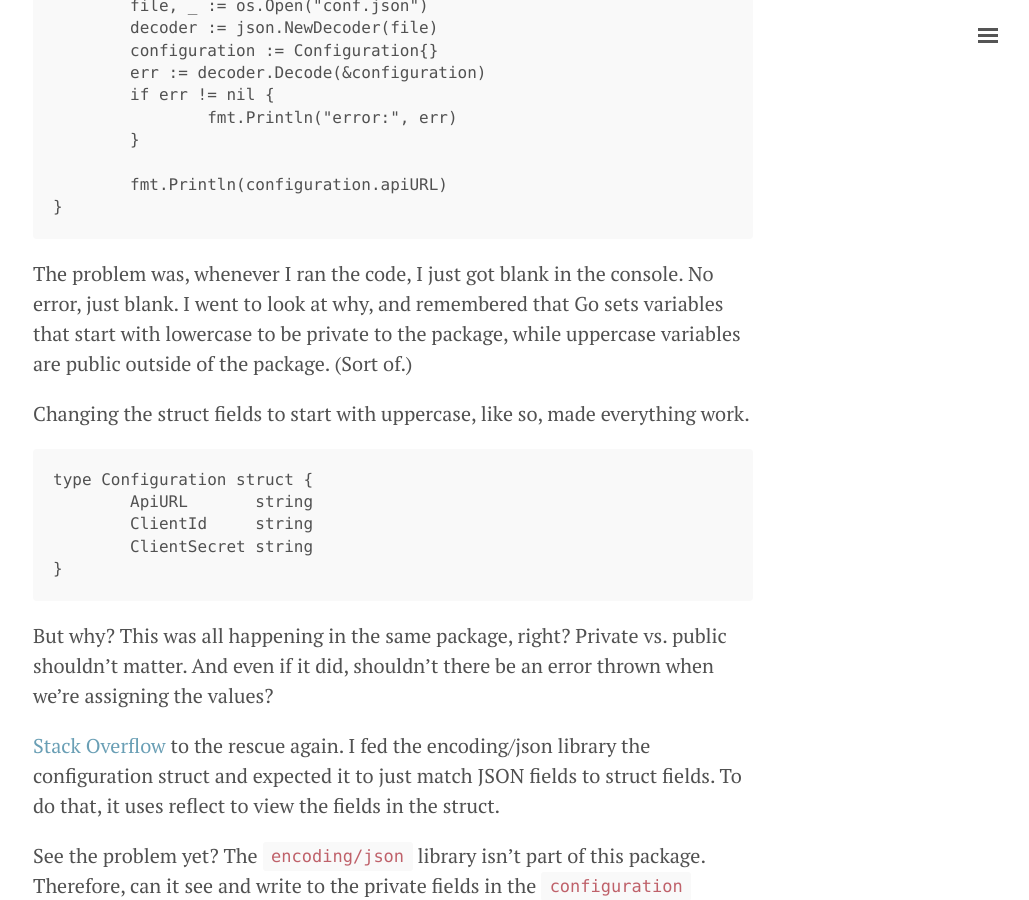
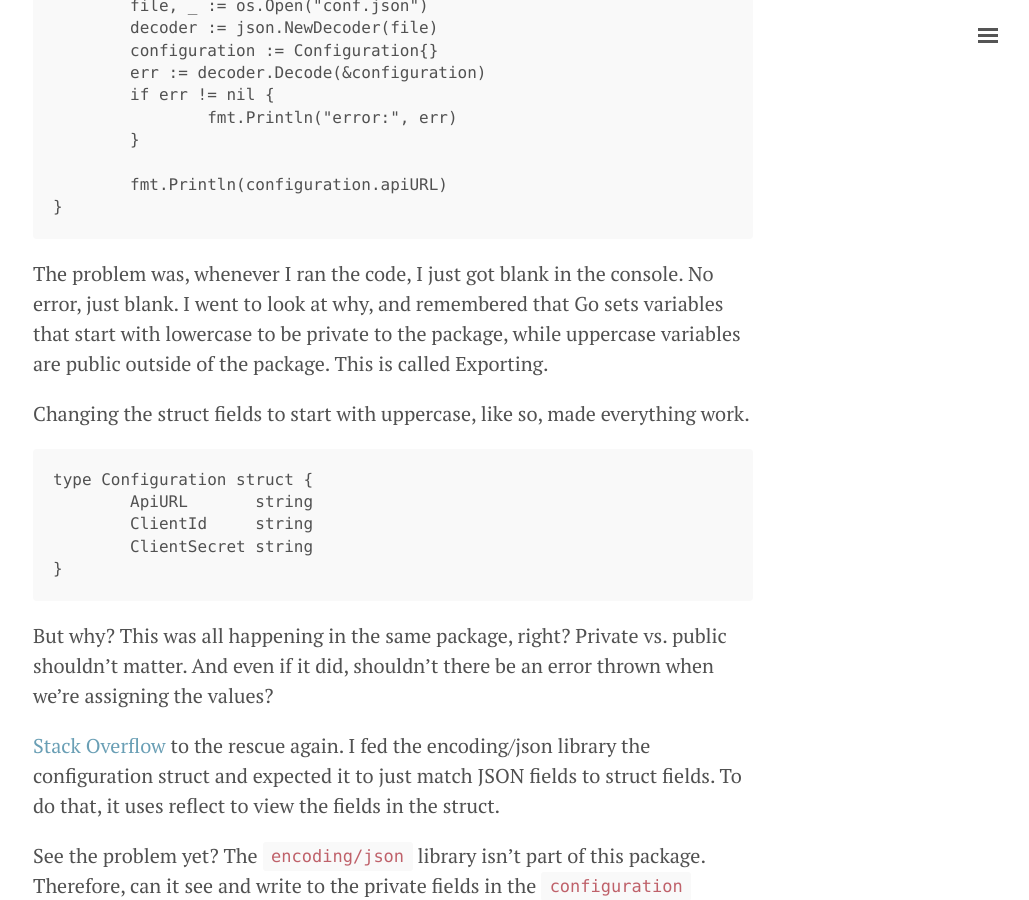
Before and after one commit to shanethacker/shanethacker.github.io, a Jekyll site: the page built from _posts/2015-07-21-exporting-variables-in-go.md, in a window 1280 px wide and 900 px high, scrolled down 1027 px. Shown: the whole window, without its empty margins (247-1276 px from the left). Built offline with Jekyll 4.4.1, drawn with Linux system fonts in a browser that asks for light colours.

Commit message:
Editing.

```diff
--- a/_posts/2015-07-21-exporting-variables-in-go.md
+++ b/_posts/2015-07-21-exporting-variables-in-go.md
@@ -40,7 +40,7 @@ I pretty much just copied the code from the top answer, using my preferred camel
     	fmt.Println(configuration.apiURL)
     }
 
-The problem was, whenever I ran the code, I just got blank in the console. No error, just blank. I went to look at why, and remembered that Go sets variables that start with lowercase to be private to the package, while uppercase variables are public outside of the package. (Sort of.)
+The problem was, whenever I ran the code, I just got blank in the console. No error, just blank. I went to look at why, and remembered that Go sets variables that start with lowercase to be private to the package, while uppercase variables are public outside of the package. This is called Exporting.
 
 Changing the struct fields to start with uppercase, like so, made everything work.
 
```
